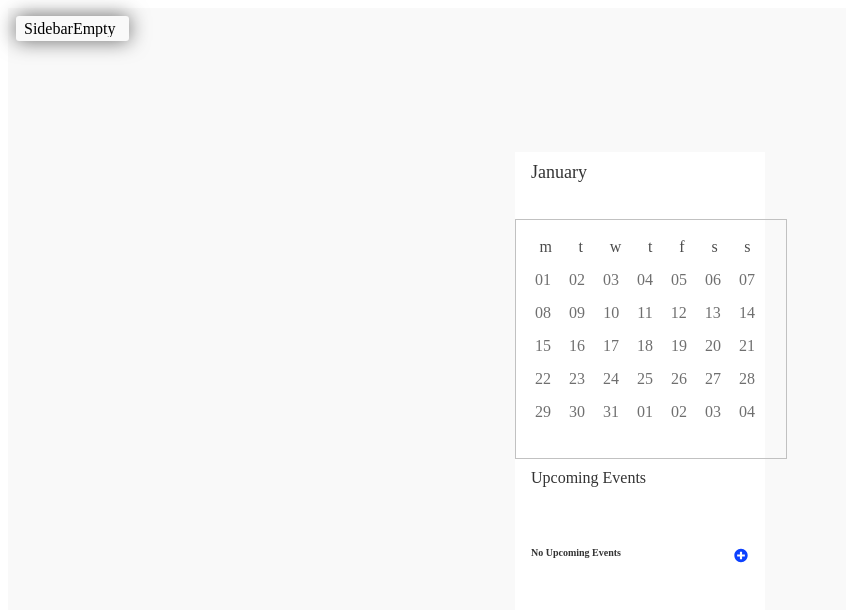
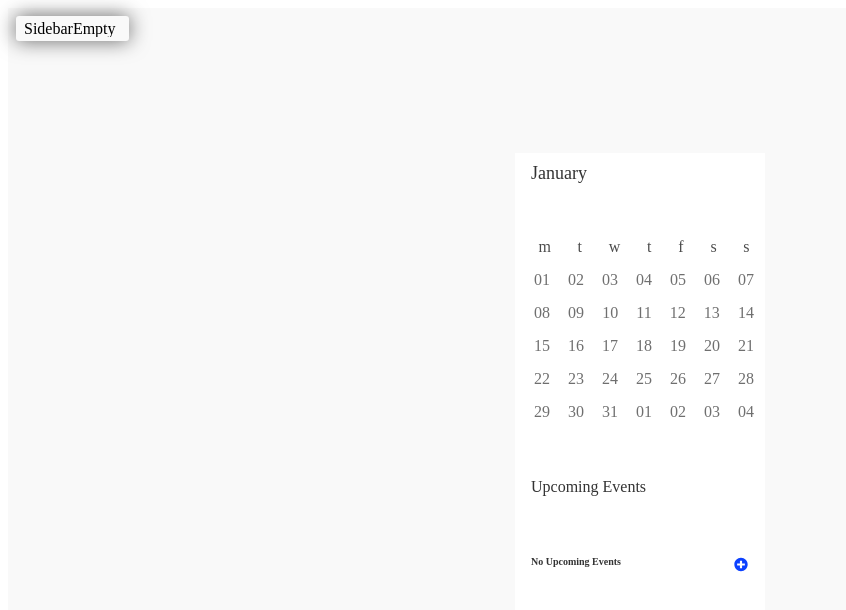
Before and after one commit to aftabrehan/calendarwex, a Next.js app: page /stories/sidebar in a window 1280 px wide. Shown: the top 610 px of the page, without its empty margins (0-846 px from the left). Built offline with nearby package versions, Linux system fonts and the light colour scheme.

Commit message:
Minor Fixes

```diff
--- a/src/components/dropdown/Dropdown.js
+++ b/src/components/dropdown/Dropdown.js
@@ -44,11 +44,11 @@ const DropDown = ({
     const btn = document.getElementById('drpBtn')
     btn.style.opacity = '0'
     const dropDown = document.getElementById('dropMenu')
-    dropDown.style.zIndex = '1'
-    dropDown.style.opacity = '1'
+    dropDown.style.height = '250px'
     dropDown.style.width = '130px'
     dropDown.style.padding = '4px 8px'
-    dropDown.style.height = '250px'
+    dropDown.style.opacity = '1'
+    dropDown.style.zIndex = '1'
   }
   return (
     <div className={stl.drpdncontainer}>
--- a/src/components/minicalendar/SmallCalendar.js
+++ b/src/components/minicalendar/SmallCalendar.js
@@ -1,7 +1,9 @@
+import clsx from 'clsx'
+
 import stl from './SmallCalendar.module.scss'
 import React from 'react'
 
-const MiniCalendar = () => {
+const MiniCalendar = customClass => {
   const Days = ['m', 't', 'w', 't', 'f', 's', 's']
   const row1 = ['0' + 1, '0' + 2, '0' + 3, '0' + 4, '0' + 5, '0' + 6, '0' + 7]
   const row2 = ['0' + 8, '0' + 9, 10, 11, 12, 13, 14]
@@ -10,7 +12,7 @@ const MiniCalendar = () => {
   const row5 = [29, 30, 31, '0' + 1, '0' + 2, '0' + 3, '0' + 4]
 
   return (
-    <div className={stl.smallCalendar}>
+    <div className={clsx(stl.smallCalendar, stl.monthData)}>
       <div className={stl.smallCalendarContent}>
         <div className={stl.smallCalendarDays}>
           {Days.map((dy, i) => (
--- a/src/components/minicalendar/SmallCalendar.module.scss
+++ b/src/components/minicalendar/SmallCalendar.module.scss
@@ -37,3 +37,7 @@
     color: #ffffff;
   }
 }
+
+.monthData {
+  border: none;
+}
--- a/src/components/sidebar/Sidebar.js
+++ b/src/components/sidebar/Sidebar.js
@@ -18,7 +18,7 @@ const Sidebar = ({
       <div>{monthData}</div>
       <div className={stl.upcomingEvents}>
         {upcomingEvents.map((events, i) => (
-          <div>
+          <div key={i} className={stl.content}>
             <div className={stl.eventsHeading}>
               {icon}
               {events.eventHeading}
--- a/src/components/sidebar/Sidebar.module.scss
+++ b/src/components/sidebar/Sidebar.module.scss
@@ -50,10 +50,15 @@
   color: #333333;
 }
 
+.content {
+  margin-top: 10px;
+}
+
 .upcmngEvtCntnt {
   display: flex;
   flex-direction: column;
   justify-content: center;
+  gap: 10px;
   width: 218px;
   min-height: 139px;
 }
```
